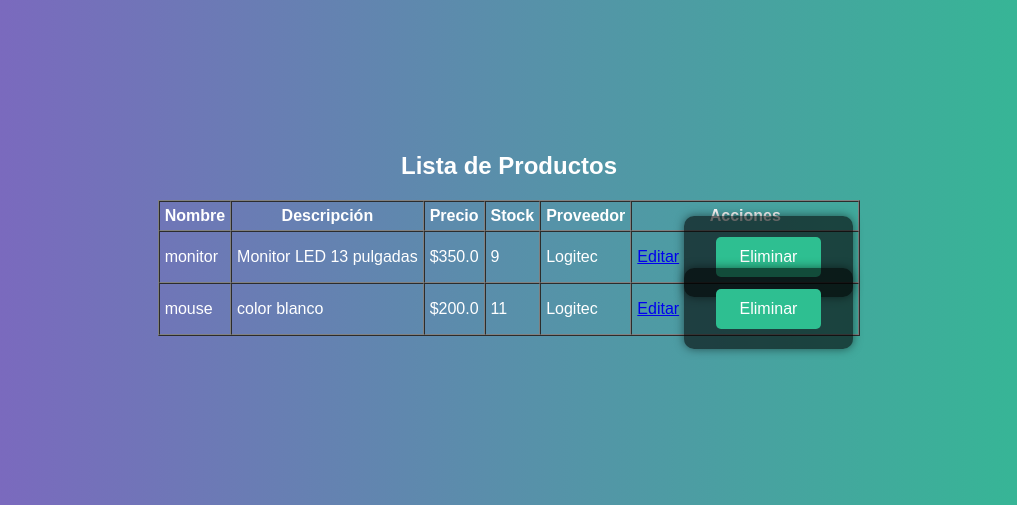
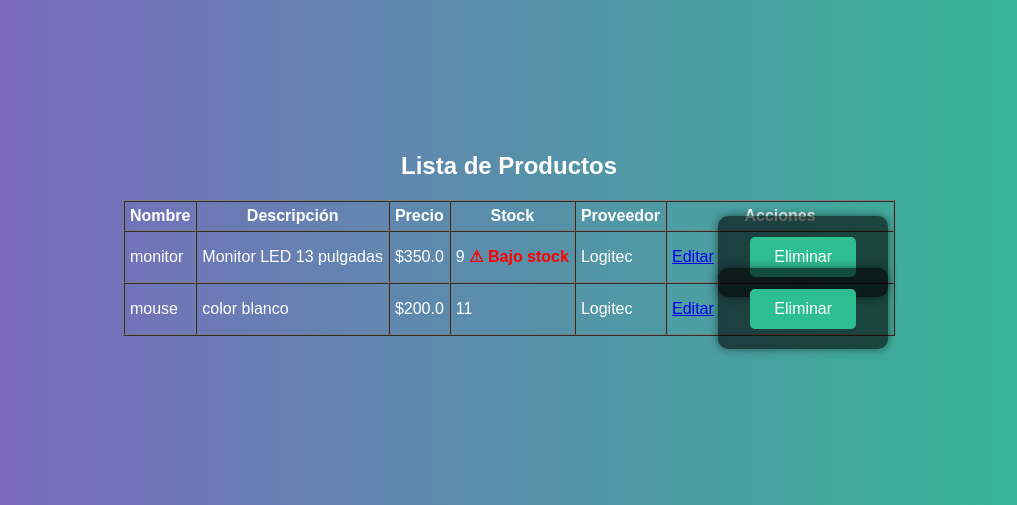
Before and after one commit to Miliki22/Proyecto_Suministros, a Flask app: page /productos in a window 1280 px wide. Shown: the part 166-671 px from the top of the page, without its empty margins (131-1148 px from the left). Run offline with Flask 3, Linux system fonts and the light colour scheme; a user stored in the database is signed in.

Commit message:
Agrego columna stock_maximo y alerta de stock bajo al registrar productos

```diff
--- a/app/forms.py
+++ b/app/forms.py
@@ -8,6 +8,7 @@
     descripcion = StringField('Descripción')
     precio = FloatField('Precio', validators=[DataRequired()])
     stock = IntegerField('Stock', validators=[DataRequired()])
+    stock_maximo = IntegerField('Stock Máximo', validators=[DataRequired()])
     proveedor_id = SelectField('Proveedor', coerce=int, validators=[DataRequired()])
     submit = SubmitField('Registrar Producto')
 
--- a/app/models.py
+++ b/app/models.py
@@ -31,6 +31,7 @@
     descripcion = db.Column(db.Text)
     precio = db.Column(db.Float, nullable=False)
     stock = db.Column(db.Integer, nullable=False)
+    stock_maximo = db.Column(db.Integer, nullable=False, default=100)
     proveedor_id = db.Column(db.Integer, db.ForeignKey('proveedor.id'), nullable=False)
 
     def __repr__(self):
--- a/app/templates/editar_producto.html
+++ b/app/templates/editar_producto.html
@@ -11,6 +11,7 @@
   <p>{{ form.descripcion.label }}<br>{{ form.descripcion(size=64) }}</p>
   <p>{{ form.precio.label }}<br>{{ form.precio(step="0.01") }}</p>
   <p>{{ form.stock.label }}<br>{{ form.stock() }}</p>
+  <p>{{ form.stock_maximo.label }}<br>{{ form.stock_maximo() }}</p>
   <p>{{ form.proveedor_id.label }}<br>{{ form.proveedor_id() }}</p>
 
   <p>{{ form.submit(value='Actualizar') }}</p>
--- a/app/templates/listar_productos.html
+++ b/app/templates/listar_productos.html
@@ -24,7 +24,12 @@
         <td>{{ producto.nombre }}</td>
         <td>{{ producto.descripcion }}</td>
         <td>${{ producto.precio }}</td>
-        <td>{{ producto.stock }}</td>
+        <td>
+          {{ producto.stock }}
+          {% if producto.stock <= producto.stock_maximo * 0.1 %}
+          <span style="color: red; font-weight: bold;">⚠ Bajo stock </span>
+        {% endif %}
+        </td>
         <td>{{ producto.proveedor.nombre }}</td>
         {% if current_user.role == 'admin' %}
           <td>
--- a/app/templates/registrar_producto.html
+++ b/app/templates/registrar_producto.html
@@ -34,6 +34,10 @@
       {{ form.stock() }}
     </p>
     <p>
+      {{ form.stock_maximo.label }}<br>
+      {{ form.stock_maximo() }}
+    </p>
+    <p>
       {{ form.proveedor_id.label }}<br>
       {{ form.proveedor_id() }}
     </p>
```
Also changed, not shown: instance/tienda.db.
